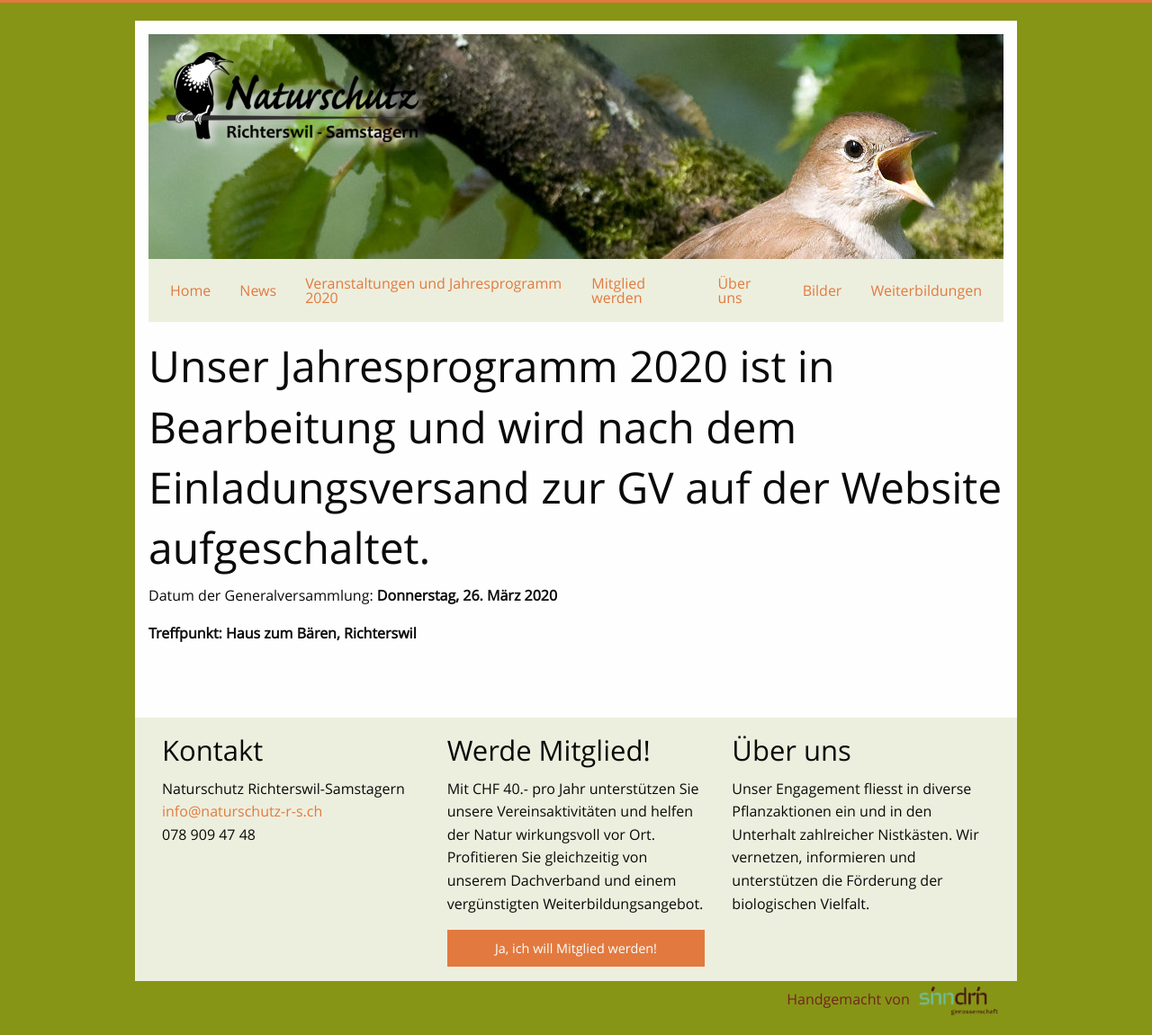
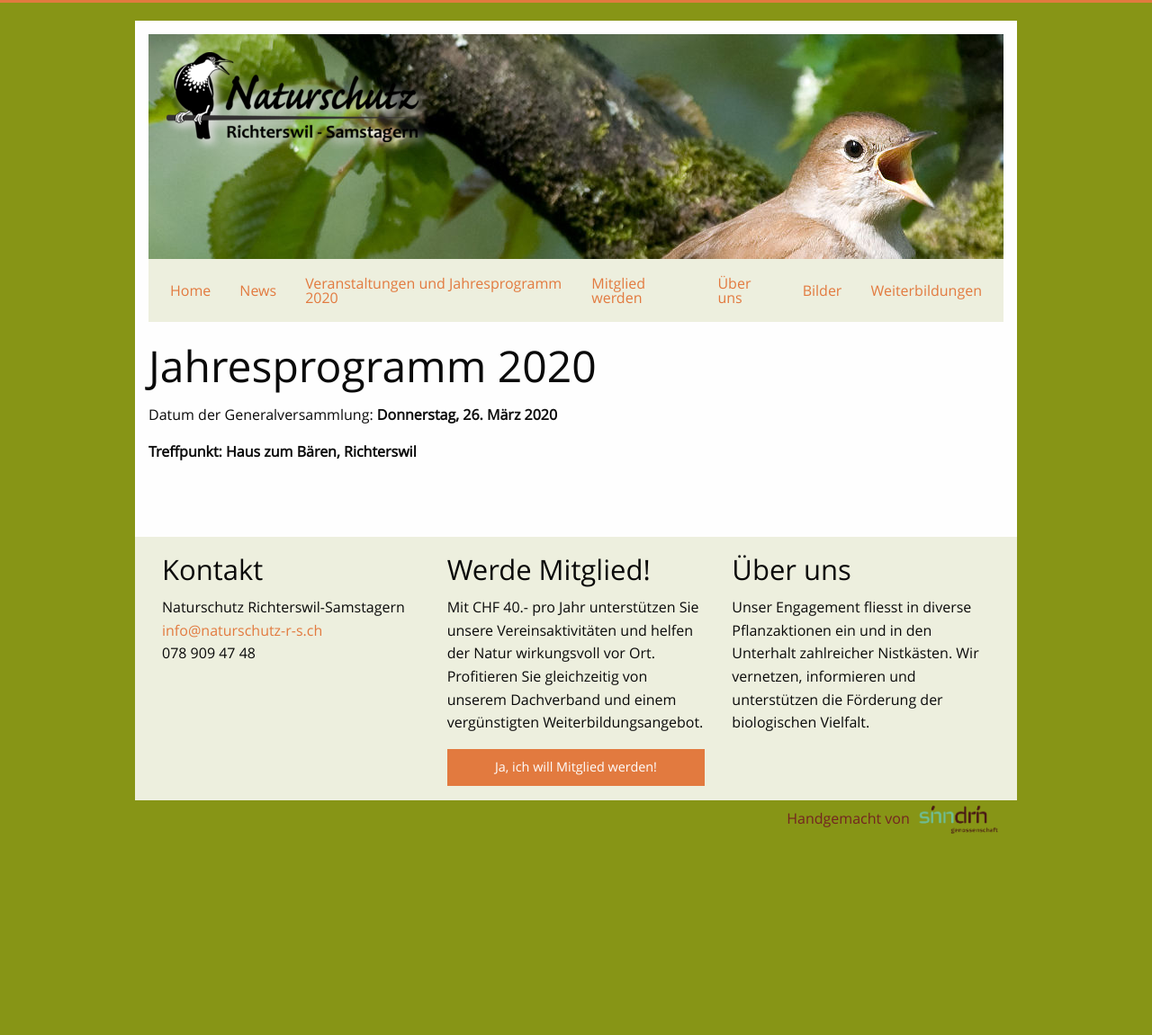
Before and after one commit to Naturschutz-Richterswil-Samstagern/Naturschutz-Richterswil-Samstagern.github.io, a Jekyll site: the page built from _posts/veranstaltungen/2020-07-02-bearbeitung.md, in a window 1280 px wide. Shown: the whole page at 90% size. Built offline with Jekyll 4.4.1, drawn with Linux system fonts in a browser that asks for light colours; comment, search, counter and statistics services are not loaded; after the commit the page ends 949 px from its top, so only the background shows below that.

Commit message:
Titel aktualisiert

```diff
--- a/_posts/veranstaltungen/2020-07-02-bearbeitung.md
+++ b/_posts/veranstaltungen/2020-07-02-bearbeitung.md
@@ -1,7 +1,7 @@
 ---
 categories: veranstaltungen
 layout: veranstaltung
-title: Unser Jahresprogramm 2020 ist in Bearbeitung und wird nach dem Einladungsversand zur GV auf der Website aufgeschaltet.
+title: Jahresprogramm 2020
 date: '2020-07-02 17:00 +0100'
 veranstalungsdatumUndZeit: 'Donnerstag, 26. März 2020'
 ort: 'Haus zum Bären, Richterswil'
```
